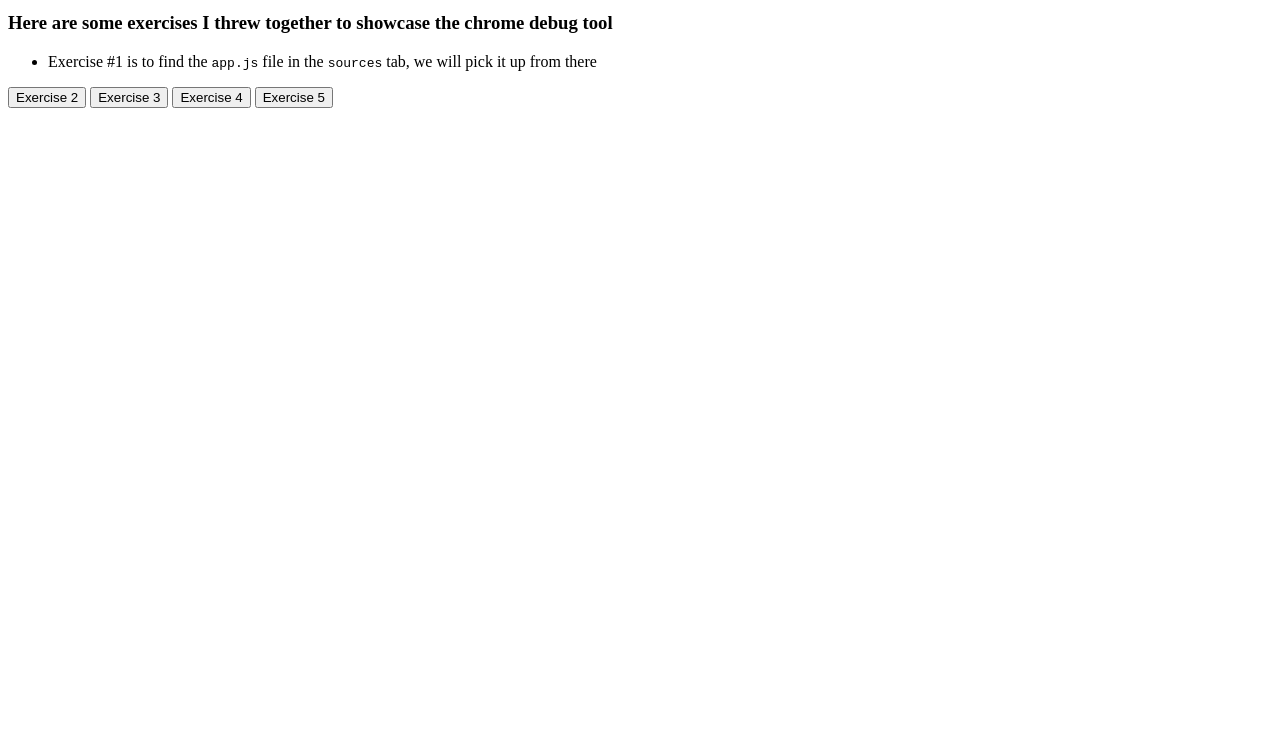
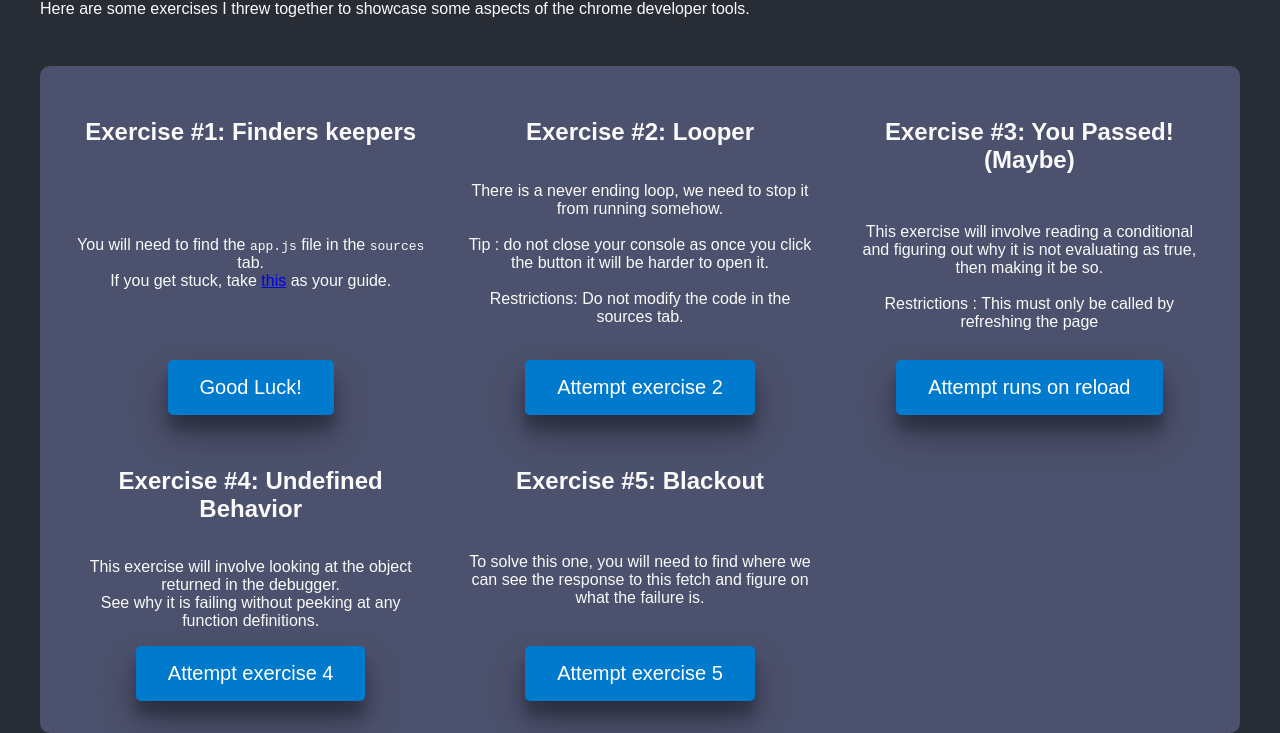
Before and after one commit to Linkinlog/chrome-debugger-exercise, a plain HTML site: page index.html in a window 1280 px wide. Shown: the part 68-801 px from the top of the page. Drawn offline with Linux system fonts and the light colour scheme.

Commit message:
feat(ui): better ui, better context, linkinlog
refac(ui): theme
fix: overflow
fix: naming and spacing
fix: mobile
fix: padding, shadows
fix: js broke
fix: give love to the app.js
fix: remove unneeded onclicks
feat: favicon
fix: set js as module
feat: finish hiding JS
fix: I imported wrong
fix: trying too hard
fix: trying again to be cool
fix: simplifying
fix: dont call fn right away
fix: removed bad arrow functions
feat: made it easier

```diff
--- a/app.js
+++ b/app.js
@@ -1,157 +1,74 @@
-// For exercise 1, we should be reading this here, not in the console.
-console.log('Nope, not here :eyes:')
+/*
+Welcome!! This was a mini-project I put together to help expose more people to working in the Google Chrome Developer Tab.
+If you have any questions/comments/concerns you can find me at https://github.com/Linkinlog, hope to see you there!
 
-// Here is the app.js file
+The only restriction in these challenges is to not edit any code in the sources tab, these challenges are designed to have another way to solve them.(unless explictitly mentioned)
+Each challenge should help get you more comfortable with placing breakpoints, modifying runtime values, and using the console to find/change values at runtime as well.
+*/
 
 /*
- Exercise #2
- Stop the loop
- Tip : do not close your console as once you click the button it will be harder to open it
- When ready, click the "Exercise 2" button
+Secret functions
+Obfuscated to "prevent" spoiling the challenges.
 */
-let looper = false;
-const loop = () => {
+import * as secrets from './secrets/secrets.js';
+let looper = secrets.looper;
+
+/*
+Exercise #1: Finders keepers
+You will need to find the this file.
+
+If you are reading this, then you passed #1! Welcome to the app.js file!
+*/
+
+/*
+Exercise #2: Looper
+This is a never ending loop, we need to stop it from running somehow.
+Tip : do not close your console as once you click the button it will be harder to open it.
+*/
+function exercise2() {
     if (looper) {
         window.alert('I am a loop! Kill me!');
-        setTimeout(loop, 500);
-    }
-}
+        setTimeout(exercise2, 500);
+    };
+};
+document.getElementById("exercise-2").addEventListener("click", exercise2);
 
 
 /*
- Exercise #3
- Figure out why the following code is broken
- And how we can fix it
- Restrictions : This must only be called by refreshing the page
+Exercise #3: You Passed! (Maybe)
+This exercise will involve reading a conditional and figuring out why it is not evaluating as true, then making it be so.
+Restrictions : This must only be called by refreshing the page
 */
-const brokenFunc = () => {
-    if (document.getElementById('exercise3').value === 'deez') {
+function exercise3() {
+    if (document.getElementById('exercise-3').value === 'foo') {
         window.alert('You passed!');
-    }
-}
-brokenFunc();
+    };
+};
+exercise3(); // Do not modify
 
 /*
- Exercise #4
- To solve this one, lets look at the object returned
- See why it is failing without peeking at any function definitions
- This exercise can be triggered via the button on the page
+Exercise #4: Undefined Behavior
+This exercise will involve looking at the object returned in the debugger.
+See why it is failing without peeking at any function definitions.
 */
-const fixMeIdk1 = async () => {
-    const stuffINeed = await fakeFetch()
-    for (let i = 0; i < stuffINeed.length; i++) {
-        console.log(stuffINeed[i].brewer)
-    }
-}
+async function exercise4() {
+    const returnObj = await secrets.fakeFetch();
+    for (let i = 0; i < returnObj.length; i++) {
+        console.log(returnObj[i].data);
+    };
+};
+document.getElementById("exercise-4").addEventListener("click", exercise4);
 
 /*
- Exercise #5
- To solve this one, show me where we can see the response to this fetch
- And elaborate on what the failure is
- This exercise can be triggered via the button on the page
+Exercise #5: Blackout
+To solve this one, you will need to find where we can see the response to this fetch and figure on what the failure is.
 */
-const fixMeIdk2 = async () => {
-    const stuffINeed = await fetch('https://urlthatdoesntexistt.com');
+async function exercise5() {
+    const returnObj = await fetch('https://urlthatdoesntexistt.com');
+    console.log(returnObj.data);
+};
+document.getElementById("exercise-5").addEventListener("click", exercise5);
 
-    console.log(stuffINeed.data);
-}
-
-
-// Beyond here are just utils, not relevant
-const exercise2Btn = () => {
-    looper = true;
-    loop();
-}
-const exercise4Btn = () => {
-    fixMeIdk1();
-}
-const exercise5Btn = () => {
-    fixMeIdk2();
-}
-
-
-// Reading past here is cheating
-//
-//
-//
-//
-//
-//
-//
-//
-//
-//
-//
-//
-//
-//
-//
-//
-//
-//
-//
-//
-//
-//
-//
-//
-//
-//
-//
-//
-//
-//
-//
-//
-//
-//
-//
-//
-//
-//
-//
-//
-//
-//
-//
-//
-//
-//
-//
-//
-//
-//
-//
-//
-//
-//
-//
-//
-// Scenarios
-// Scenario 1 : General location of resources
-// Scenario 2 : loop gone mad, also could be useful if a page is using js to blur / hide its contents
-// Scenario 3 : a value being referenced doesnt exist or isnt what we expected
-// Scenario 4 : we are getting data back from an API and it isnt what we expected
-// Scenario 5 : our API is broken/down/sending back something we didnt expect
-
-
-async function fakeFetch(rejected = false) {
-    return new Promise((resolve, reject) => {
-        if (rejected) {
-            return setTimeout(() => reject(''))
-        }
-        return setTimeout(() => {
-            return resolve([{
-                    brewer: 'moka'
-                },
-                {
-                    brewer: 'FP'
-                },
-                undefined,
-                {
-                    brewer: 'chemex'
-                }
-            ])
-        }, 5000)
-    })
-}
+/*
+Thanks for playing!
+*/
--- a/index.html
+++ b/index.html
@@ -5,25 +5,52 @@
         <meta http-equiv="X-UA-Compatible" content="IE=edge">
         <meta name="viewport" content="width=device-width, initial-scale=1.0">
         <title>Debug Playground</title>
-    <script src="./app.js" defer></script>
+        <script type="module" src="./app.js" defer></script>
+        <link rel="stylesheet" href="./styles.css">
+        <link rel="icon" type="image/x-icon" href="./assets/favicon.png">
     </head>
     <body>
-
+        <main id="wrapper">
+            <section id="intro">
+                <h1>Welcome to the Debug Playground</h1>
+                <p> Here are some exercises I threw together to showcase some aspects of the chrome developer tools.</p>
+            </section>
+            <section class="slider">
+                <div class="exercises">
+                    <div id="exercise-1">
+                        <h2>Exercise #1: Finders keepers</h2>
+                        <p> You will need to find the <code>app.js</code> file in the <code>sources</code> tab.<br>
+                        If you get stuck, take <a href="https://developer.chrome.com/docs/devtools/overview/">this</a> as your guide.</p>
+                        <button class="button-64" role="button" id="exercise-1">Good Luck!</button>
+                    </div>
+                    <div id="exercise-2">
+                        <h2>Exercise #2: Looper</h2>
+                        <p> There is a never ending loop, we need to stop it from running somehow.<br><br>
+                        Tip : do not close your console as once you click the button it will be harder to open it.<br><br>
+                        Restrictions: Do not modify the code in the sources tab.<br><br></p>
+                        <button class="button-64" role="button" id="exercise-2">Attempt exercise 2</button>
+                    </div>
+                    <div id="exercise-3">
+                        <h2>Exercise #3: You Passed! (Maybe)</h2>
+                        <p> This exercise will involve reading a conditional and figuring
+                        out why it is not evaluating as true, then making it be so.<br><br>
+                        Restrictions : This must only be called by refreshing the page
+                        </p>
+                        <button class="button-64" role="button" id="exercise-3">Attempt runs on reload</button>
+                    </div>
+                    <div id="exercise-4">
+                        <h2>Exercise #4: Undefined Behavior</h2>
+                        <p> This exercise will involve looking at the object returned in the debugger.<br>
+                        See why it is failing without peeking at any function definitions.</p>
+                        <button class="button-64" role="button" id="exercise-4">Attempt exercise 4</button>
+                    </div>
+                    <div id="exercise-5">
+                        <h2>Exercise #5: Blackout</h2>
+                        <p> To solve this one, you will need to find where we can see the response to this fetch and figure on what the failure is.</p>
+                        <button class="button-64" role="button" id="exercise-5">Attempt exercise 5</button>
+                    </div>
+                </div>
+            </section>
+        </main>
     </body>
 </html>
-
-<body>
-
-	<h1> Wow! Much exercises! </h1>
-
-	<h3>Here are some exercises I threw together to showcase the chrome debug tool</h3>
-	<ul>
-		<li>Exercise #1 is to find the <code>app.js</code> file in the <code>sources</code> tab, we will pick it up from there</li>
-	</ul>
-
-	<button onclick="exercise2Btn()" >Exercise 2</button>
-	<button id="exercise3">Exercise 3</button>
-	<button onclick="exercise4Btn()" >Exercise 4</button>
-	<button onclick="exercise5Btn()" >Exercise 5</button>
-</body>
-</html>
--- /dev/null
+++ b/secrets/secrets.js
@@ -0,0 +1 @@
+function _0x354d(_0x2bc4e8,_0x1a929d){const _0x5aee96=_0x5aee();return _0x354d=function(_0x354d84,_0x2fa3c5){_0x354d84=_0x354d84-0x175;let _0x43dc87=_0x5aee96[_0x354d84];return _0x43dc87;},_0x354d(_0x2bc4e8,_0x1a929d);}(function(_0x5d2667,_0x16694f){const _0x22254d=_0x354d,_0x478417=_0x5d2667();while(!![]){try{const _0x5a07cc=parseInt(_0x22254d(0x179))/0x1*(parseInt(_0x22254d(0x17a))/0x2)+parseInt(_0x22254d(0x178))/0x3+-parseInt(_0x22254d(0x17f))/0x4*(-parseInt(_0x22254d(0x17c))/0x5)+parseInt(_0x22254d(0x177))/0x6+-parseInt(_0x22254d(0x17b))/0x7*(parseInt(_0x22254d(0x17e))/0x8)+parseInt(_0x22254d(0x181))/0x9*(parseInt(_0x22254d(0x182))/0xa)+-parseInt(_0x22254d(0x180))/0xb;if(_0x5a07cc===_0x16694f)break;else _0x478417['push'](_0x478417['shift']());}catch(_0x3b5590){_0x478417['push'](_0x478417['shift']());}}}(_0x5aee,0xd1e86));export let looper=!![];export async function fakeFetch(_0x17325e=![]){return new Promise((_0x43f8b1,_0x5e4012)=>{if(_0x17325e)return setTimeout(()=>_0x5e4012(''));return setTimeout(()=>{const _0xca215a=_0x354d;return _0x43f8b1([{'data':_0xca215a(0x176)},{'data':_0xca215a(0x17d)},undefined,{'data':_0xca215a(0x175)}]);},0x1f4);});}function _0x5aee(){const _0x560e5c=['205070hKfYdd','baz','foo','8008458xBQPNz','559623ZFIYzt','3769zQPFem','908EyGBGE','56mAkNMH','2182575vcuvRc','bar','1289872pjjbgA','4NMbWiN','19193328VvXZse','99jXyEFc'];_0x5aee=function(){return _0x560e5c;};return _0x5aee();};
--- /dev/null
+++ b/styles.css
@@ -0,0 +1,84 @@
+:root {
+  --main-bg-color: #282c34;
+  --main-text-color: #FAFAFA;
+  --secondary-bg-color: #4c516d;
+  --highlight-color: #61dafb;
+  --button-bg-color: #007acc;
+}
+
+* {
+  box-sizing: border-box;
+}
+
+body {
+  display: flex;
+  flex-direction: column;
+  align-items: center;
+  justify-content: center;
+  background-color: var(--main-bg-color);
+  color: var(--main-text-color);
+  font-family: 'Ropa Sans', sans-serif;
+  margin: 0;
+  overflow: auto;
+  width: 100%;
+  min-height: 100vh;
+  transition: all 0.25s linear;
+}
+
+#wrapper {
+  width: 100%;
+  max-width: 1200px;
+  margin: 0 auto;
+}
+
+#intro {
+  margin-top: 7px;
+  min-height: 5vh;
+}
+
+.slider {
+  text-align: center;
+  overflow: hidden;
+}
+
+.exercises {
+  display: grid;
+  grid-template-columns: repeat(auto-fit, minmax(300px, 1fr));
+  gap: 2rem;
+  margin-top: 2rem;
+  padding: 2rem;
+  background-color: var(--secondary-bg-color);
+  border-radius: 10px;
+  justify-content: center;
+}
+
+.exercises>div {
+  display: flex;
+  flex-direction: column;
+  justify-content: space-between;
+}
+
+.button-64 {
+  align-self: center;
+  background-color: var(--button-bg-color);
+  box-shadow: rgba(0, 0, 0, 0.3) 0px 19px 38px, rgba(0, 0, 0, 0.22) 0px 15px 12px;
+  border: none;
+  border-radius: 5px;
+  color: #FFFFFF;
+  padding: 1rem 2rem;
+  cursor: pointer;
+  transition: all 0.3s ease-out;
+  white-space: nowrap;
+  overflow: hidden;
+  text-overflow: ellipsis;
+}
+
+.button-64:hover {
+  background-color: var(--highlight-color);
+}
+
+@media (min-width: 768px) {
+  .button-64 {
+    font-size: 1.25rem;
+  }
+}
```
Also changed, not shown: assets/favicon.png (added). Lines whose indentation alone changed are shown as unchanged.
